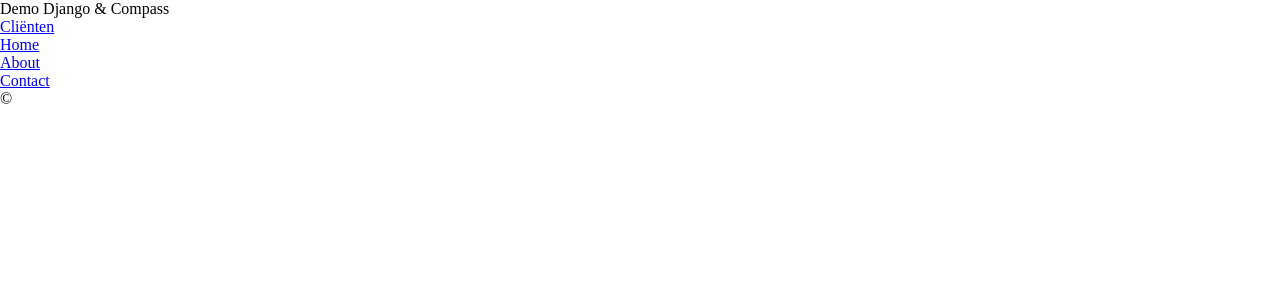
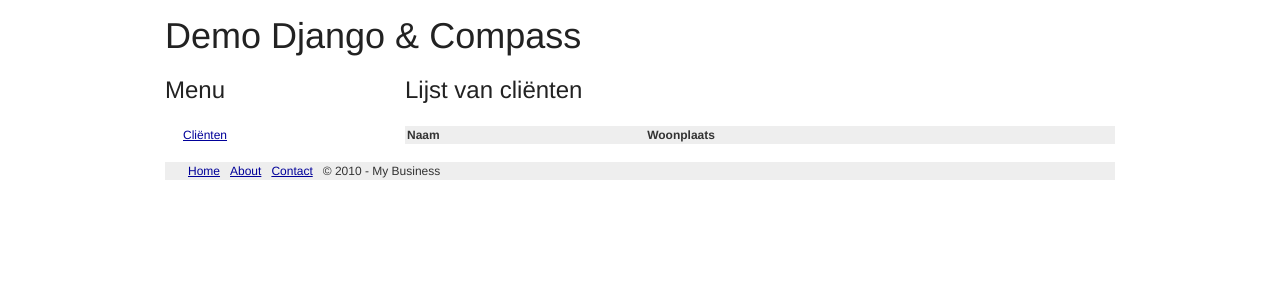
Before and after one commit to berry/Django-demo, a Django app: template templates/subjecten/index.html in a window 1280 px wide. Shown: the top 300 px of the page. Run offline with Django 3.2, Linux system fonts and the light colour scheme; the template is opened without the code that fills it, so the values that code supplies are empty.

Commit message:
First iteration of Django demo is complete. The website is functional and styled. This is the basis for all future development efforts.

```diff
--- a/static/css/djangodemo/src/screen.sass
+++ b/static/css/djangodemo/src/screen.sass
@@ -4,37 +4,28 @@
 @import partials/base.sass
 // Import all the default blueprint modules so that we can access their mixins.
 @import blueprint
-// Import the non-default scaffolding module.
-@import blueprint/modules/scaffolding.sass
+// Import compass utilities
+@import compass/utilities.sass
 
-// To generate css equivalent to the blueprint css but with your configuration applied, uncomment:
-// +blueprint
+// djangodemo layout
++blueprint-typography("body")
+body
+  +container
+  !sidebar_columns = floor(!blueprint_grid_columns / 4)
+  #menu
+    +column(!sidebar_columns)
+    +no-bullets
+  #content
+    +column(!blueprint_grid_columns - !sidebar_columns, true)
+  #footer, #header
+    +column(!blueprint_grid_columns)
+  #footer
+    background-color = #eee
+    margin-top = 1em
+    +horizontal-list(5px)
 
-//Recommended Blueprint configuration with scoping and semantic layout:
-+blueprint-typography("body.bp")
-+blueprint-scaffolding("body.bp")
-body.bp
-  +blueprint-utilities
-  +blueprint-debug
-  +blueprint-interaction
-  // Remove the scaffolding when you're ready to start doing visual design.
-  // Or leave it in if you're happy with how blueprint looks out-of-the-box
-form.bp
-  +blueprint-form
-
-// Page layout can be done using mixins applied to your semantic classes and IDs:
-body.three-col
-  #container
-    +container
-  #header, #footer
-    +column(!blueprint_grid_columns)
-  #sidebar
-    // One third of the grid columns, rounding down. With 24 cols, this is 8.
-    !sidebar_columns = floor(!blueprint_grid_columns / 3)
-    +column(!sidebar_columns)
-  #content
-    // Two thirds of the grid columns, rounding up.
-    // With 24 cols, this is 16.
-    !content_columns = ceil(2 * !blueprint_grid_columns / 3)
-    // true means it's the last column in the row
-    +column(!content_columns, true)
+table
+  +table-scaffolding
+  th
+    background-color = #eee
+    text-align = "left"
--- a/static/css/djangodemo/stylesheets/screen.css
+++ b/static/css/djangodemo/stylesheets/screen.css
@@ -11,96 +11,98 @@ table { margin: 0; padding: 0; border: 0; font-weight: inherit; font-style: inhe
 
 a img { border: none; }
 
-body.bp { line-height: 1.5; font-family: Helvetica Neue, Arial, Helvetica, sans-serif; color: #333333; font-size: 75%; }
-body.bp h1 { font-weight: normal; color: #222222; font-size: 3em; line-height: 1; margin-bottom: 0.5em; }
-body.bp h1 img { margin: 0; }
-body.bp h2 { font-weight: normal; color: #222222; font-size: 2em; margin-bottom: 0.75em; }
-body.bp h3 { font-weight: normal; color: #222222; font-size: 1.5em; line-height: 1; margin-bottom: 1em; }
-body.bp h4 { font-weight: normal; color: #222222; font-size: 1.2em; line-height: 1.25; margin-bottom: 1.25em; }
-body.bp h5 { font-weight: normal; color: #222222; font-size: 1em; font-weight: bold; margin-bottom: 1.5em; }
-body.bp h6 { font-weight: normal; color: #222222; font-size: 1em; font-weight: bold; }
-body.bp h2 img, body.bp h3 img, body.bp h4 img, body.bp h5 img, body.bp h6 img { margin: 0; }
-body.bp p { margin: 0 0 1.5em; }
-body.bp p img.left { display: inline; float: left; margin: 1.5em 1.5em 1.5em 0; padding: 0; }
-body.bp p img.right { display: inline; float: right; margin: 1.5em 0 1.5em 1.5em; padding: 0; }
-body.bp a { text-decoration: underline; color: #000099; }
-body.bp a:visited { color: #000066; }
-body.bp a:focus { color: black; }
-body.bp a:hover { color: black; }
-body.bp a:active { color: #cc0099; }
-body.bp blockquote { margin: 1.5em; color: #666; font-style: italic; }
-body.bp strong { font-weight: bold; }
-body.bp em { font-style: italic; }
-body.bp dfn { font-style: italic; font-weight: bold; }
-body.bp sup, body.bp sub { line-height: 0; }
-body.bp abbr, body.bp acronym { border-bottom: 1px dotted #666; }
-body.bp address { margin: 0 0 1.5em; font-style: italic; }
-body.bp del { color: #666; }
-body.bp pre { margin: 1.5em 0; white-space: pre; }
-body.bp pre, body.bp code, body.bp tt { font: 1em 'andale mono', 'lucida console', monospace; line-height: 1.5; }
-body.bp li ul, body.bp li ol { margin: 0 1.5em; }
-body.bp ul { margin: 0 1.5em 1.5em 1.5em; list-style-type: disc; }
-body.bp ol { margin: 0 1.5em 1.5em 1.5em; list-style-type: decimal; }
-body.bp dl { margin: 0 0 1.5em 0; }
-body.bp dl dt { font-weight: bold; }
-body.bp dd { margin-left: 1.5em; }
-body.bp table { margin-bottom: 1.4em; width: 100%; }
-body.bp th { font-weight: bold; }
-body.bp thead th { background: #c3d9ff; }
-body.bp th, body.bp td, body.bp caption { padding: 4px 10px 4px 5px; }
-body.bp tr.even td { background: #e5ecf9; }
-body.bp tfoot { font-style: italic; }
-body.bp caption { background: #eee; }
-body.bp .quiet { color: #666666; }
-body.bp .loud { color: #111111; }
+body { line-height: 1.5; font-family: Helvetica Neue, Arial, Helvetica, sans-serif; color: #333333; font-size: 75%; }
 
-body.bp .box { padding: 1.5em; margin-bottom: 1.5em; background: #E5ECF9; }
-body.bp div.border { padding-right: 4px; margin-right: 5px; border-right: 1px solid #eeeeee; }
-body.bp div.colborder { padding-right: 24px; margin-right: 25px; border-right: 1px solid #eeeeee; }
-body.bp hr { background: #dddddd; color: #dddddd; clear: both; float: none; width: 100%; height: .1em; margin: 0 0 1.45em; border: none; }
-body.bp hr.space { background: #dddddd; color: #dddddd; clear: both; float: none; width: 100%; height: .1em; margin: 0 0 1.45em; border: none; background: #fff; color: #fff; }
+h1 { font-weight: normal; color: #222222; font-size: 3em; line-height: 1; margin-bottom: 0.5em; }
+h1 img { margin: 0; }
 
-body.bp .clear { clear: both; }
-body.bp .nowrap { white-space: nowrap; }
-body.bp .clearfix { overflow: hidden; display: inline-block; }
-body.bp .clearfix { display: block; }
-body.bp .small { font-size: .8em; margin-bottom: 1.875em; line-height: 1.875em; }
-body.bp .large { font-size: 1.2em; line-height: 2.5em; margin-bottom: 1.25em; }
-body.bp .first { margin-left: 0; padding-left: 0; }
-body.bp .last { margin-right: 0; padding-right: 0; }
-body.bp .top { margin-top: 0; padding-top: 0; }
-body.bp .bottom { margin-bottom: 0; padding-bottom: 0; }
-body.bp .showgrid { background: url('/images/grid.png?1267263512'); }
-body.bp .error { padding: .8em; margin-bottom: 1em; border: 2px solid #dddddd; background: #fbe3e4; color: #8a1f11; border-color: #fbc2c4; }
-body.bp .error a { color: #8a1f11; }
-body.bp .notice { padding: .8em; margin-bottom: 1em; border: 2px solid #dddddd; background: #fff6bf; color: #514721; border-color: #ffd324; }
-body.bp .notice a { color: #514721; }
-body.bp .success { padding: .8em; margin-bottom: 1em; border: 2px solid #dddddd; background: #e6efc2; color: #264409; border-color: #c6d880; }
-body.bp .success a { color: #264409; }
-body.bp .hide { display: none; }
-body.bp .highlight { background: yellow; }
-body.bp .added { background: #006600; color: white; }
-body.bp .removed { background: #990000; color: white; }
+h2 { font-weight: normal; color: #222222; font-size: 2em; margin-bottom: 0.75em; }
 
-form.bp label { font-weight: bold; }
-form.bp fieldset { padding: 1.4em; margin: 0 0 1.5em 0; }
-form.bp legend { font-weight: bold; font-size: 1.2em; }
-form.bp input.text, form.bp input.title, form.bp input[type=text] { margin: 0.5em 0; background-color: #fff; padding: 5px; }
-form.bp input.title { font-size: 1.5em; }
-form.bp input[type=checkbox], form.bp input.checkbox, form.bp input[type=radio], form.bp input.radio { position: relative; top: 0.25em; }
-form.bp textarea { margin: 0.5em 0; padding: 5px; }
-form.bp select { margin: 0.5em 0; }
-form.bp fieldset { border: 1px solid #cccccc; }
-form.bp input.text, form.bp input.title, form.bp textarea, form.bp select { border: 1px solid #bbbbbb; }
-form.bp input.text:focus, form.bp input.title:focus, form.bp textarea:focus, form.bp select:focus { border: 1px solid #666666; }
-form.bp input.text, form.bp input.title { width: 300px; }
-form.bp textarea { width: 390px; height: 250px; }
+h3 { font-weight: normal; color: #222222; font-size: 1.5em; line-height: 1; margin-bottom: 1em; }
 
-body.three-col #container { width: 950px; margin: 0 auto; overflow: hidden; display: inline-block; }
-body.three-col #container { display: block; }
-body.three-col #header, body.three-col #footer { display: inline; float: left; margin-right: 10px; width: 950px; }
-* html body.three-col #header, * html body.three-col #footer { overflow-x: hidden; }
-body.three-col #sidebar { display: inline; float: left; margin-right: 10px; width: 310px; }
-* html body.three-col #sidebar { overflow-x: hidden; }
-body.three-col #content { display: inline; float: left; margin-right: 0; width: 630px; }
-* html body.three-col #content { overflow-x: hidden; }
+h4 { font-weight: normal; color: #222222; font-size: 1.2em; line-height: 1.25; margin-bottom: 1.25em; }
+
+h5 { font-weight: normal; color: #222222; font-size: 1em; font-weight: bold; margin-bottom: 1.5em; }
+
+h6 { font-weight: normal; color: #222222; font-size: 1em; font-weight: bold; }
+
+h2 img, h3 img, h4 img, h5 img, h6 img { margin: 0; }
+
+p { margin: 0 0 1.5em; }
+p img.left { display: inline; float: left; margin: 1.5em 1.5em 1.5em 0; padding: 0; }
+p img.right { display: inline; float: right; margin: 1.5em 0 1.5em 1.5em; padding: 0; }
+
+a { text-decoration: underline; color: #000099; }
+a:visited { color: #000066; }
+a:focus { color: black; }
+a:hover { color: black; }
+a:active { color: #cc0099; }
+
+blockquote { margin: 1.5em; color: #666; font-style: italic; }
+
+strong { font-weight: bold; }
+
+em { font-style: italic; }
+
+dfn { font-style: italic; font-weight: bold; }
+
+sup, sub { line-height: 0; }
+
+abbr, acronym { border-bottom: 1px dotted #666; }
+
+address { margin: 0 0 1.5em; font-style: italic; }
+
+del { color: #666; }
+
+pre { margin: 1.5em 0; white-space: pre; }
+
+pre, code, tt { font: 1em 'andale mono', 'lucida console', monospace; line-height: 1.5; }
+
+li ul, li ol { margin: 0 1.5em; }
+
+ul { margin: 0 1.5em 1.5em 1.5em; list-style-type: disc; }
+
+ol { margin: 0 1.5em 1.5em 1.5em; list-style-type: decimal; }
+
+dl { margin: 0 0 1.5em 0; }
+dl dt { font-weight: bold; }
+
+dd { margin-left: 1.5em; }
+
+table { margin-bottom: 1.4em; width: 100%; }
+
+th { font-weight: bold; }
+
+thead th { background: #c3d9ff; }
+
+th, td, caption { padding: 4px 10px 4px 5px; }
+
+tr.even td { background: #e5ecf9; }
+
+tfoot { font-style: italic; }
+
+caption { background: #eee; }
+
+.quiet { color: #666666; }
+
+.loud { color: #111111; }
+
+body { width: 950px; margin: 0 auto; overflow: hidden; display: inline-block; }
+body { display: block; }
+body #menu { display: inline; float: left; margin-right: 10px; width: 230px; }
+* html body #menu { overflow-x: hidden; }
+body #menu li { list-style-type: none; margin-left: 0px; }
+body #content { display: inline; float: left; margin-right: 0; width: 710px; }
+* html body #content { overflow-x: hidden; }
+body #footer, body #header { display: inline; float: left; margin-right: 10px; width: 950px; }
+* html body #footer, * html body #header { overflow-x: hidden; }
+body #footer { background-color: #eeeeee; margin-top: 1em; margin: 0; padding: 0; border: 0; outline: 0; overflow: hidden; display: inline-block; }
+body #footer { display: block; }
+body #footer li { list-style-type: none; margin-left: 0px; white-space: nowrap; display: inline; float: left; padding-left: 5px; padding-right: 5px; }
+body #footer li.first { padding-left: 0px; }
+body #footer li.last { padding-right: 0px; }
+
+table th { text-align: center; font-weight: bold; }
+table td, table th { padding: 2px; }
+table td.numeric, table th.numeric { text-align: right; }
+table th { background-color: #eeeeee; text-align: left; }
--- a/templates/base.html
+++ b/templates/base.html
@@ -15,6 +15,7 @@
 			<h1>Demo Django & Compass</h1>
 		</div>
 		<div id="menu">
+			<h2>Menu</h2>
 			<ul>
 				<li><a href="/subjecten">Cliënten</a></li>
 			</ul>
@@ -29,7 +30,7 @@
 				<li><a href="/">Home</a></li>
 				<li><a href="#">About</a></li>
 				<li><a href="#">Contact</a></li>
-				<li>&copy;</li>
+				<li>&copy; 2010 - My Business</li>
 			</ul>
 		</div>
 	</body>
--- a/templates/index.html
+++ b/templates/index.html
@@ -1,6 +1,7 @@
 {% extends "base.html" %}
 
 {% block content %}
+	<h2>Welkom</h2>
 	<p>Welkom bij deze demo van Django & Compass waarin we proberen aan te tonen
 	dat deze combinatie een heel mooie User Interaction Design tool kan zijn.</p>
 {% endblock content %}
--- a/templates/subjecten/index.html
+++ b/templates/subjecten/index.html
@@ -1,7 +1,12 @@
 {% extends "base.html" %}
 
 {% block content %}
+	<h2>Lijst van cliënten</h2>
 	<table>
+		<tr>
+			<th>Naam</th>
+			<th>Woonplaats</th>
+		</tr>
 		{% for subject in subjecten %}
 		<tr>
 			<td><a href="/subjecten/{{ subject.id }}">{{ subject.voorletters }} {{ subject.tussenvoegsels }} {{ subject.achternaam }}</a></td>
```
Also changed, not shown: README.markdown (+94 -23 lines), templates/subjecten/detail.html (+3 -6 lines).
